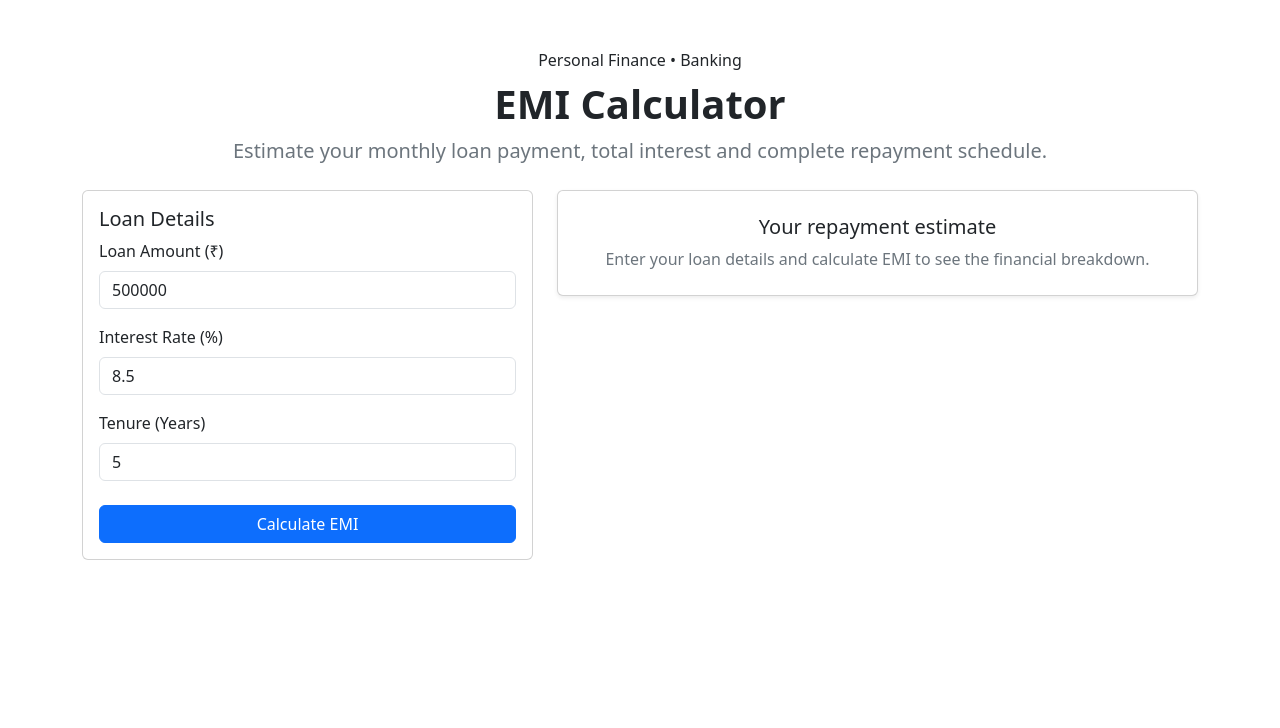
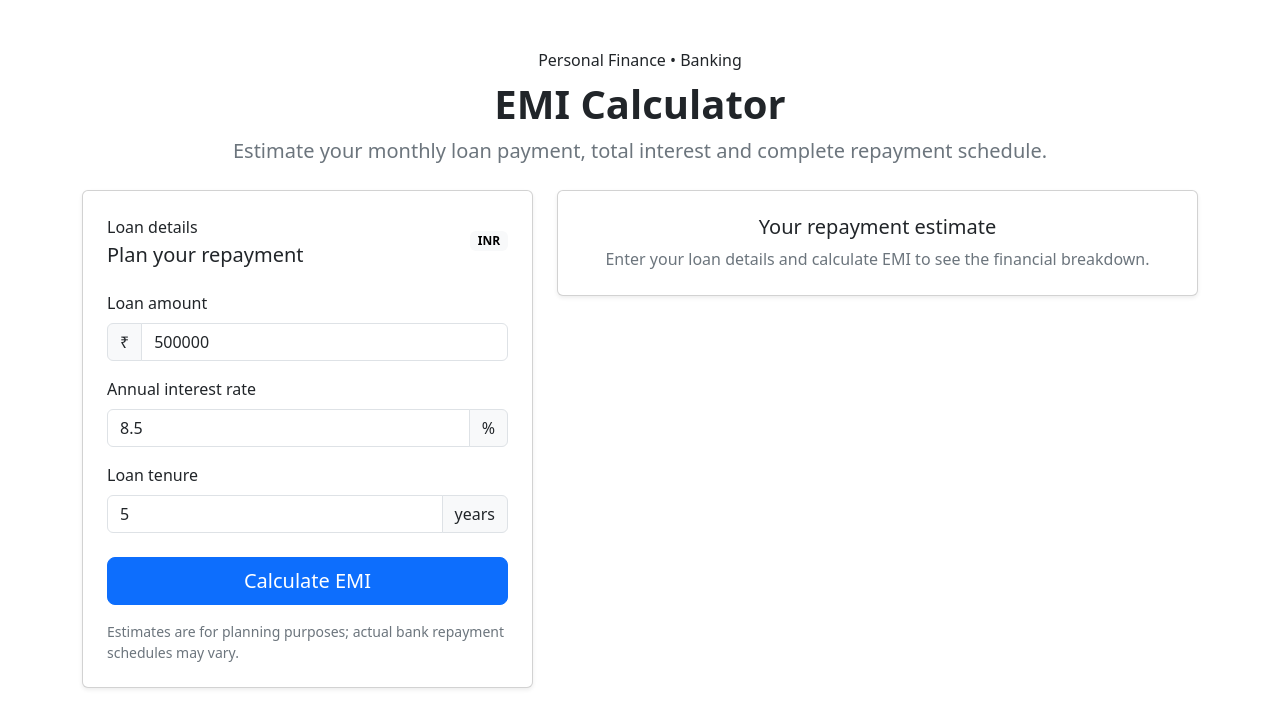
Before and after one commit to NajmeenShaikh/emi-calculator-react, a React (Vite) app: page / in a window 1280 px wide. Shown: the top 728 px of the page. Built offline with nearby package versions, Linux system fonts and the light colour scheme.

Commit message:
feat: add accessible EMI form validation states

```diff
--- a/src/components/EmiForm.jsx
+++ b/src/components/EmiForm.jsx
@@ -1,52 +1,46 @@
-function EmiForm({
-  loanAmount,
-  setLoanAmount,
-  interestRate,
-  setInterestRate,
-  tenure,
-  setTenure,
-  onCalculate,
-}) {
+function EmiForm({ loanAmount, setLoanAmount, interestRate, setInterestRate, tenure, setTenure, errors, onCalculate }) {
   return (
-    <div className="card mb-4">
-      <div className="card-body">
-        <h5 className="card-title">Loan Details</h5>
-
-        <div className="mb-3">
-          <label className="form-label">Loan Amount (₹)</label>
-          <input
-            type="number"
-            className="form-control"
-            value={loanAmount}
-            onChange={(e) => setLoanAmount(e.target.value)}
-          />
+    <form className="card shadow-sm" onSubmit={onCalculate} noValidate>
+      <div className="card-body p-4">
+        <div className="d-flex justify-content-between align-items-center mb-4">
+          <div>
+            <span className="section-kicker">Loan details</span>
+            <h2 className="h5 mb-0 mt-1">Plan your repayment</h2>
+          </div>
+          <span className="badge text-bg-light">INR</span>
         </div>
 
         <div className="mb-3">
-          <label className="form-label">Interest Rate (%)</label>
-          <input
-            type="number"
-            className="form-control"
-            value={interestRate}
-            onChange={(e) => setInterestRate(e.target.value)}
-          />
+          <label htmlFor="loanAmount" className="form-label">Loan amount</label>
+          <div className="input-group">
+            <span className="input-group-text" aria-hidden="true">₹</span>
+            <input id="loanAmount" type="number" min="1" step="1000" className={`form-control ${errors.loanAmount ? "is-invalid" : ""}`} value={loanAmount} onChange={(e) => setLoanAmount(e.target.value)} aria-describedby={errors.loanAmount ? "loanAmount-error" : undefined} />
+            {errors.loanAmount && <div id="loanAmount-error" className="invalid-feedback">{errors.loanAmount}</div>}
+          </div>
+        </div>
+
+        <div className="mb-3">
+          <label htmlFor="interestRate" className="form-label">Annual interest rate</label>
+          <div className="input-group">
+            <input id="interestRate" type="number" min="0" max="50" step="0.01" className={`form-control ${errors.interestRate ? "is-invalid" : ""}`} value={interestRate} onChange={(e) => setInterestRate(e.target.value)} aria-describedby={errors.interestRate ? "interestRate-error" : undefined} />
+            <span className="input-group-text">%</span>
+            {errors.interestRate && <div id="interestRate-error" className="invalid-feedback">{errors.interestRate}</div>}
+          </div>
         </div>
 
         <div className="mb-4">
-          <label className="form-label">Tenure (Years)</label>
-          <input
-            type="number"
-            className="form-control"
-            value={tenure}
-            onChange={(e) => setTenure(e.target.value)}
-          />
+          <label htmlFor="tenure" className="form-label">Loan tenure</label>
+          <div className="input-group">
+            <input id="tenure" type="number" min="1" max="30" step="1" className={`form-control ${errors.tenure ? "is-invalid" : ""}`} value={tenure} onChange={(e) => setTenure(e.target.value)} aria-describedby={errors.tenure ? "tenure-error" : undefined} />
+            <span className="input-group-text">years</span>
+            {errors.tenure && <div id="tenure-error" className="invalid-feedback">{errors.tenure}</div>}
+          </div>
         </div>
 
-        <button className="btn btn-primary w-100" onClick={onCalculate}>
-          Calculate EMI
-        </button>
+        <button type="submit" className="btn btn-primary btn-lg w-100">Calculate EMI</button>
+        <p className="small text-secondary mt-3 mb-0">Estimates are for planning purposes; actual bank repayment schedules may vary.</p>
       </div>
-    </div>
+    </form>
   );
 }
 
```
